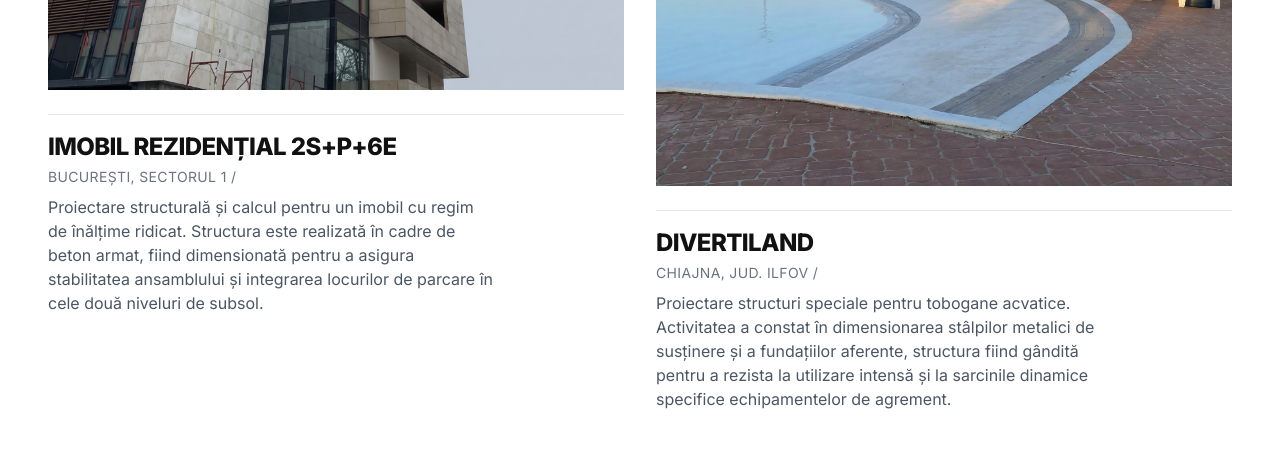
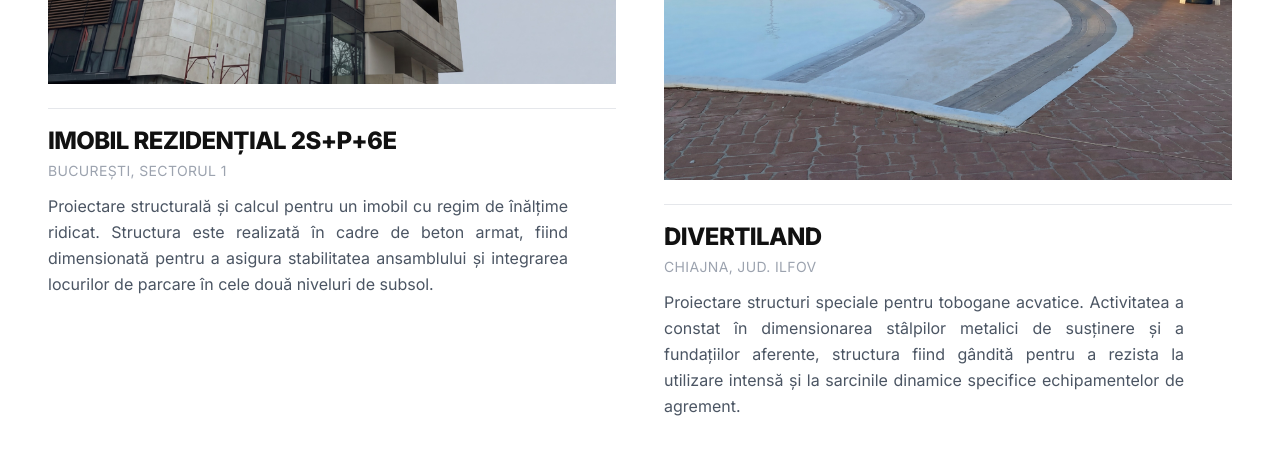
Before and after one commit to Fnoskar/S-D, a React (Vite) app: page / in a window 1280 px wide. Shown: the part 2360-2829 px from the top of the page. Built offline with nearby package versions, Linux system fonts and the light colour scheme; no server answers.

Commit message:
Update Projects.tsx

```diff
--- a/components/Projects.tsx
+++ b/components/Projects.tsx
@@ -13,7 +13,7 @@ const projectsData: Project[] = [
   },
   {
     id: 2,
-    title: "Divertiland",
+    title: "DIVERTILAND",
     category: "Special",
     location: "Chiajna, jud. Ilfov",
     imageUrl: "divertiland.jpg",
@@ -49,7 +49,7 @@ const projectsData: Project[] = [
     category: "Civil",
     location: "Cernavodă, jud. Constanța",
     imageUrl: "gradinita.jpg",
-    description: "Reabilitare și amenajare a spațiilor verzi exterioare. Planul de modernizare a inclus sistematizarea terenului și integrarea structurilor ușoare de susținere, asigurând o organizare optimă a zonelor de joacă și recreere."
+    description: "Reabilitare și amenajare a spațiilor verzi exterioare. Planul de modernizare a inclus sistematizarea terenului și integrarea locurilor de joacă pentru copii, asigurând o experiență sigură și optimizată pentru utilizarea spațiului exterior."
   },
   {
     id: 7,
@@ -74,13 +74,13 @@ export const Projects: React.FC = () => {
     <section id="projects" className="py-24 bg-white">
       <div className="container mx-auto px-6 md:px-12">
         <div className="mb-16 border-b border-black pb-8 flex flex-col md:flex-row justify-between items-end">
-          <h2 className="text-4xl md:text-6xl font-bold tracking-tighter uppercase text-sd-black">
+          <h2 className="text-4xl md:text-6xl font-bold tracking-tighter uppercase text-black">
             Proiecte Recente
           </h2>
           <span className="text-sm uppercase tracking-widest mt-4 md:mt-0">Portofoliu Extins</span>
         </div>
 
-        <div className="grid grid-cols-1 md:grid-cols-2 gap-y-16 gap-x-8">
+        <div className="grid grid-cols-1 md:grid-cols-2 gap-y-16 gap-x-12">
           {projectsData.map((project, index) => (
             <div key={project.id} className={`group cursor-pointer ${index % 2 !== 0 ? 'md:mt-24' : ''}`}>
               <div className="relative overflow-hidden mb-6 aspect-[4/5] md:aspect-[4/3] bg-gray-100">
@@ -91,13 +91,23 @@ export const Projects: React.FC = () => {
                 />
                 <div className="absolute inset-0 bg-black/0 group-hover:bg-black/10 transition-colors duration-500"></div>
               </div>
+
               <div className="flex justify-between items-start border-t border-gray-200 pt-4">
-                <div>
-                  <h3 className="text-xl md:text-2xl font-bold uppercase tracking-tight mb-1">{project.title}</h3>
-                  <p className="text-sm text-gray-500 uppercase tracking-wide">{project.location} / {project.year}</p>
-                  <p className="text-gray-600 mt-2 max-w-md">{project.description}</p>
+                <div className="flex-1">
+                  <h3 className="text-xl md:text-2xl font-bold uppercase tracking-tight mb-1">
+                    {project.title}
+                  </h3>
+                  <p className="text-sm text-gray-400 uppercase tracking-wide mb-3">
+                    {project.location}
+                  </p>
+                  {/* Am eliminat max-w-md pentru a lăsa textul să ocupe toată lățimea coloanei */}
+                  <p className="text-gray-600 text-base leading-relaxed text-justify">
+                    {project.description}
+                  </p>
                 </div>
-                <ArrowUpRight className="opacity-0 group-hover:opacity-100 transition-opacity duration-300 transform group-hover:translate-x-1 group-hover:-translate-y-1" />
+
+                {/* Am adăugat flex-shrink-0 pentru a proteja iconița de textul lung */}
+                <ArrowUpRight className="flex-shrink-0 ml-6 opacity-0 group-hover:opacity-100 transition-opacity duration-300 transform group-hover:translate-x-1 group-hover:-translate-y-1" />
               </div>
             </div>
           ))}
```
